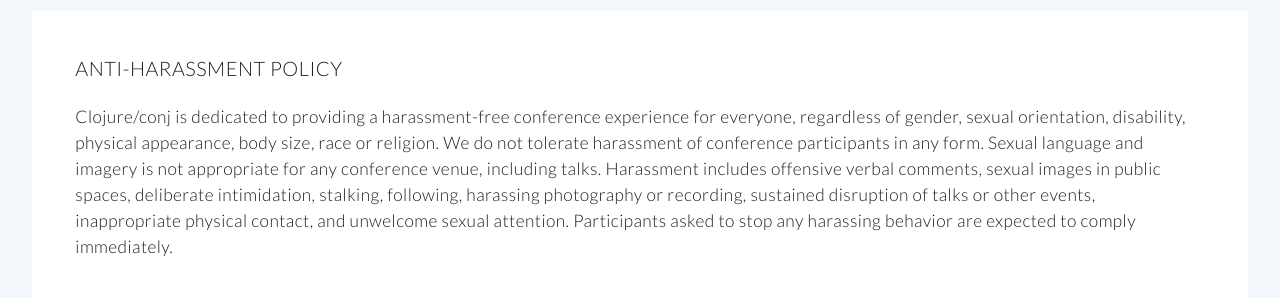
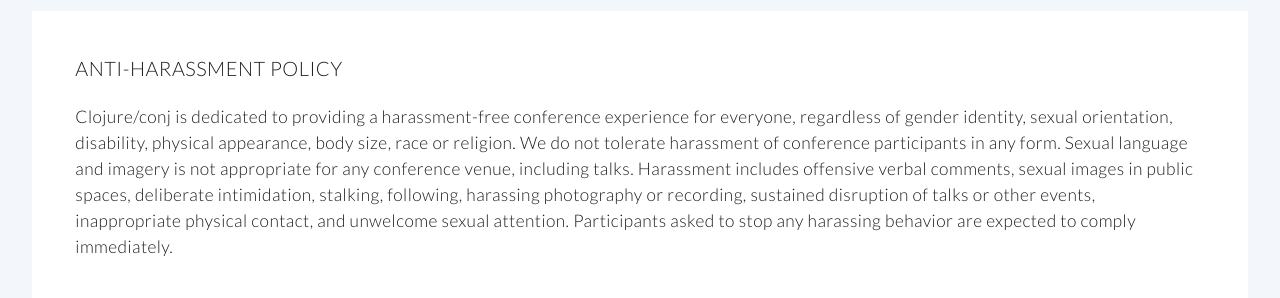
Before and after one commit to clojureconj/clojureconj.github.io, a Jekyll site: the page built from policies.html, in a window 1280 px wide. Shown: the part 271-569 px from the top of the page. Built offline with Jekyll 4.4.1, drawn with Linux system fonts in a browser that asks for light colours.

Commit message:
update policy

```diff
--- a/_layouts/home.html
+++ b/_layouts/home.html
@@ -416,7 +416,7 @@
 						</header>
 
 							<section>
-								<p>Clojure/conj is dedicated to providing a harassment-free conference experience for everyone, regardless of gender, sexual orientation, disability, physical appearance, body size, race or religion. We do not tolerate harassment of conference participants in any form. Sexual language and imagery is not appropriate for any conference venue, including talks. Harassment includes offensive verbal comments, sexual images in public spaces, deliberate intimidation, stalking, following, harassing photography or recording, sustained disruption of talks or other events, inappropriate physical contact, and unwelcome sexual attention. Participants asked to stop any harassing behavior are expected to comply immediately.</p>
+								<p>Clojure/conj is dedicated to providing a harassment-free conference experience for everyone, regardless of gender identity, sexual orientation, disability, physical appearance, body size, race or religion. We do not tolerate harassment of conference participants in any form. Sexual language and imagery is not appropriate for any conference venue, including talks. Harassment includes offensive verbal comments, sexual images in public spaces, deliberate intimidation, stalking, following, harassing photography or recording, sustained disruption of talks or other events, inappropriate physical contact, and unwelcome sexual attention. Participants asked to stop any harassing behavior are expected to comply immediately.</p>
 								<p><a href="policies">Read the rest of the Code of Conduct</a></p>
 							</section>
 
--- a/policies.html
+++ b/policies.html
@@ -20,7 +20,7 @@
 <header>
 		  <h3>Anti-Harassment Policy</h3>
 									</header>
-									<p>Clojure/conj is dedicated to providing a harassment-free conference experience for everyone, regardless of gender, sexual orientation, disability, physical appearance, body size, race or religion. We do not tolerate harassment of conference participants in any form. Sexual language and imagery is not appropriate for any conference venue, including talks. Harassment includes offensive verbal comments, sexual images in public spaces, deliberate intimidation, stalking, following, harassing photography or recording, sustained disruption of talks or other events, inappropriate physical contact, and unwelcome sexual attention. Participants asked to stop any harassing behavior are expected to comply immediately.</p>
+									<p>Clojure/conj is dedicated to providing a harassment-free conference experience for everyone, regardless of gender identity, sexual orientation, disability, physical appearance, body size, race or religion. We do not tolerate harassment of conference participants in any form. Sexual language and imagery is not appropriate for any conference venue, including talks. Harassment includes offensive verbal comments, sexual images in public spaces, deliberate intimidation, stalking, following, harassing photography or recording, sustained disruption of talks or other events, inappropriate physical contact, and unwelcome sexual attention. Participants asked to stop any harassing behavior are expected to comply immediately.</p>
 									<p>If a participant engages in harassing behavior, the conference organizers may take any action they deem appropriate, including warning the offender or expulsion from the conference with no refund. If you are being harassed, notice that someone else is being harassed, or have any other concerns, please contact a member of conference staff immediately. Conference staff will be happy to help participants contact hotel/venue security or local law enforcement, provide escorts, or otherwise assist those experiencing harassment to feel safe for the duration of the conference. We value your attendance.</p>
 									<p>We expect participants to follow these rules at all conference venues and conference-related social events, including online forums and comments on the conference web site. If you find this policy restrictive, please do not attend or speak at the conference.&nbsp; </p>
 									<p>If an incident occurs please use the following contact information: <br>
```
